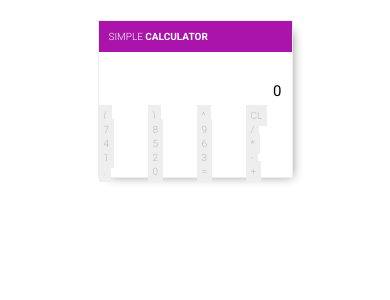
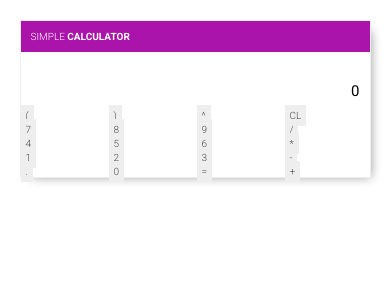
Before and after one commit to anijitsao/react-multi-apps, a React app: page / in a window 390 px wide. Shown: the top 300 px of the page. Built offline with nearby package versions, Linux system fonts and the light colour scheme; the HTML template or start-up script is replaced by a standard one.

Commit message:
React Hooks are added

```diff
--- a/src/components/Calculator.js
+++ b/src/components/Calculator.js
@@ -6,85 +6,61 @@ import DisplayScreen from './DisplayScreen'
 import ShowButtons from './ShowButtons'
 import ErrorComponent from './ErrorComponent'
 
-class Calculator extends Component {
-  constructor(props) {
-    super(props);
+const Calculator = () => {
 
-    this.state = {
+  // initial state
+  const calcExpression = {
     displayExpression: '',
     displayValue: 0,
     showError: false
   }
+
+  // set the initial state along with its modifier function
+  const [calcExp, setCalcExp] = useState(calcExpression)
+
+  // the actual computation using Math.js
+  const computeValue = () => {
+    setCalcExp({ ...calcExp, displayValue: evaluate(calcExp.displayExpression), displayExpression: '' })
   }
 
+  const computeDisplayExpression = (e) => {
+    if (e.target.id == 'CL') {
+      setCalcExp({ ...calcExp, displayExpression: '', displayValue: 0 })
 
-  computeValue() {
+    } else if (calcExp.displayExpression == '' && e.target.id.match(/[0-9]/g) == null) {
 
-    this.setState({
-      displayValue: evaluate(this.state.displayExpression)
-    })
-
-    this.state.displayExpression = ''
-  }
-
-  computeDisplayExpression(event) {
-    event.persist()
-
-    if (event.target.id == 'CL') {
-      this.setState({
-        displayExpression: '',
-        displayValue: 0
-      })
-
-    } else if (this.state.displayExpression == '' && event.target.id.match(/[0-9]/g) == null) {
-
-      // if a symbol comes without any number
-      this.setState({
-        displayExpression: ''
-      })
-
-      // show the error notification
-      this.setState((prevState, props) => ({
-        showError: true
-      }))
+      // if a symbol comes without any number show the error notification
+      setCalcExp({ ...calcExp, displayExpression: '', showError: true })
 
       // after 3ms hide the notification
       setTimeout(() => {
-        this.setState((prevState, props) => ({
-          showError: false
-        }))
+        setCalcExp({ ...calcExp, showError: false })
       }, 3000)
 
     } else {
 
-      this.setState((prevState, props) => ({
-        displayExpression: prevState.displayExpression + event.target.id
-      }))
+      setCalcExp({
+        ...calcExp,
+        displayExpression: calcExp.displayExpression + e.target.id
+      })
     }
   }
 
-  render() {
-    let { displayValue, displayExpression } = this.state
-
-    var err = ''
-    if (this.state.showError == true) {
-      err = <ErrorComponent msg={'Please enter a number first'} />
-    }
+  const { displayValue, displayExpression, showError } = calcExp
 
   return (
     <div>
-        {err}
+      {showError && <ErrorComponent msg={'Please enter a number first'} />}
 
       <DisplayScreen
         displayExpression={displayExpression}
         displayValue={displayValue} />
 
       <ShowButtons
-          computeValue={this.computeValue.bind(this)}
-          computeDisplayExpression={this.computeDisplayExpression.bind(this)} />
+        computeValue={computeValue}
+        computeDisplayExpression={computeDisplayExpression} />
     </div>
   );
 }
-}
 
 export default Calculator;
--- a/src/css/style.css
+++ b/src/css/style.css
@@ -13,7 +13,7 @@
 
   --font-weight-regular: 300;
 
-  --darker-grey: #bbb;
+  --darker-grey: #4d4c4c;
   --dark-grey: #ddd;
   --light-grey: #eee;
   --lighter-grey: #fff;
@@ -73,7 +73,7 @@ html {
 
 .btn:hover,
 .btn:focus {
-  color: var(--lighter-grey);
+  opacity: 0.5;
 }
 
 .display-div {
@@ -112,13 +112,17 @@ html {
   margin: 0 auto;
 }
 
-@media screen and (max-width: 400px) {
+@media screen and (max-width: 500px) {
   html {
     font-size: var(--font-small);
   }
 
   .error-div {
     width: 200px;
+  }
+
+  .container {
+    width: 90vw;
   }
 }
 
```
Also changed, not shown: 6 other files (tests, documents, lock files or other folders). Lines whose indentation alone changed are shown as unchanged.
